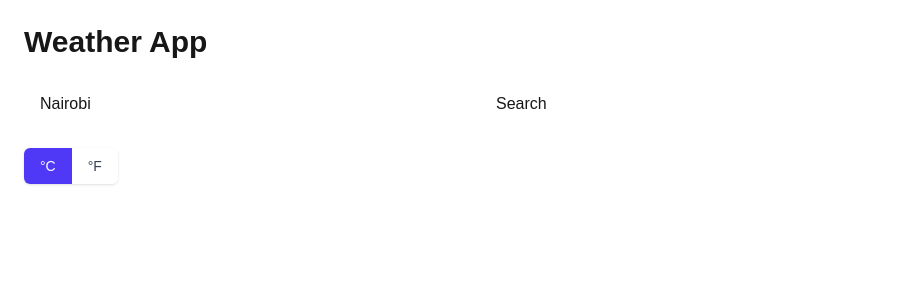
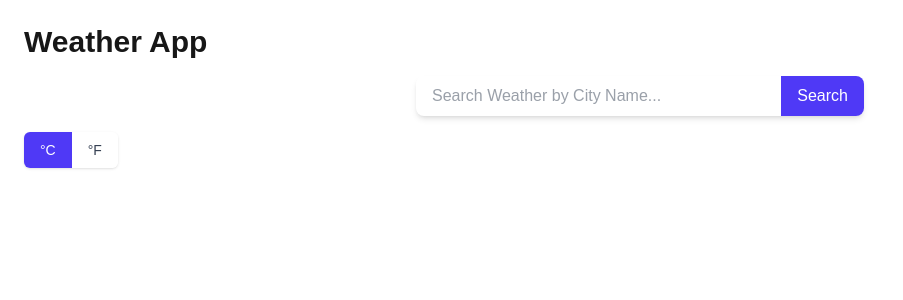
Before and after one commit to sancristm/Weather-app, a Next.js app in the folder weather-app/: page / in a window 1280 px wide. Shown: the top 300 px of the page, without its empty margins (0-903 px from the left). Built offline with nearby package versions, Linux system fonts and the light colour scheme.

Commit message:
styling the search input

```diff
--- a/weather-app/src/components/SearchBar.tsx
+++ b/weather-app/src/components/SearchBar.tsx
@@ -2,31 +2,37 @@
 
 import { useState } from 'react';
 
-interface SearchBarProps {
+interface Props {
   onSearch: (city: string) => void;
 }
 
-export default function SearchBar({ onSearch }: SearchBarProps) {
-  const [city, setCity] = useState('Nairobi');
+export default function SearchBar({ onSearch }: Props) {
+  const [city, setCity] = useState('');
 
   const handleSubmit = (e: React.FormEvent) => {
     e.preventDefault();
     if (city.trim()) {
-      onSearch(city);
+      onSearch(city.trim());
       setCity('');
     }
   };
 
   return (
-    <form onSubmit={handleSubmit} className='flex items-center gap-2 p-4'>
+    <form
+      onSubmit={handleSubmit}
+      className='flex w-full max-w-md mx-auto shadow-md rounded-lg overflow-hidden'
+    >
       <input
         type='text'
-        placeholder='Enter city name'
+        placeholder='Search Weather by City Name...'
         value={city}
         onChange={(e) => setCity(e.target.value)}
-        className='input input-bordered w-full max-w-md'
+        className='flex-1 px-4 py-2 text-gray-700 focus:outline-none'
       />
-      <button type='submit' className='btn btn-primary'>
+      <button
+        type='submit'
+        className='bg-indigo-600 hover:bg-indigo-700 text-white px-4 py-2 transition-colors duration-200'
+      >
         Search
       </button>
     </form>
```
